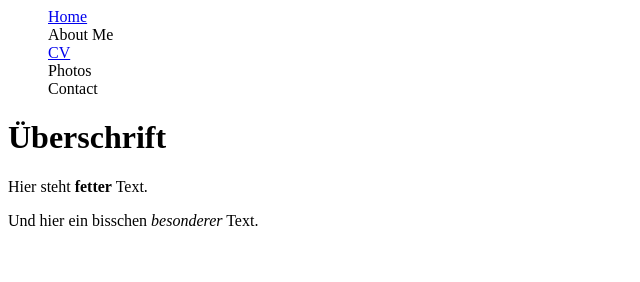
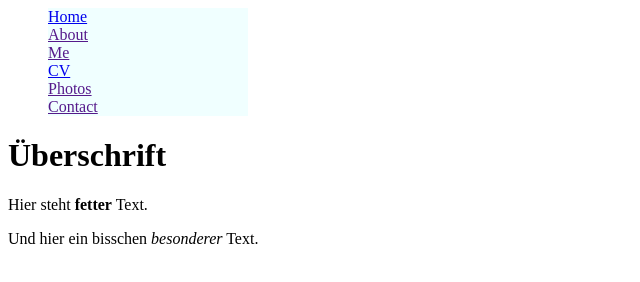
Before and after one commit to breuninger-iu/test, a plain HTML site: page index.html in a window 1280 px wide. Shown: the whole page, without its empty margins (0-640 px from the left). Drawn offline with Linux system fonts and the light colour scheme.

Commit message:
background color added

```diff
--- a/index.html
+++ b/index.html
@@ -11,11 +11,11 @@
 <body>
     <div class="menu">
         <ul>
-            <li class="menu-item"> <a href="index.html">Home</a></li>
-            <li class="menu-item"> <a href=""></a> About Me</li>
-            <li class="menu-item"> <a href="CV.html">CV</a></li>
-            <li class="menu-item"> <a href=""></a>Photos</li>
-            <li class="menu-item"> <a href=""></a>Contact</li>
+            <li class="menu-item"><a href="index.html">Home</a></li>
+            <li class="menu-item"><a href="">About Me</a> </li>
+            <li class="menu-item"><a href="CV.html">CV</a></li>
+            <li class="menu-item"><a href="">Photos</a></li>
+            <li class="menu-item"><a href="">Contact</a></li>
         </ul>
     </div>
     <h1>Überschrift</h1>
--- a/style.css
+++ b/style.css
@@ -1,8 +1,14 @@
 .menu>ul {
     list-style-type: none;
+    width: 200px;
 }
+
 
 li a {
     display: block;
     width: 60px;
 }
+
+.menu-item {
+    background-color: azure;
+}
```
